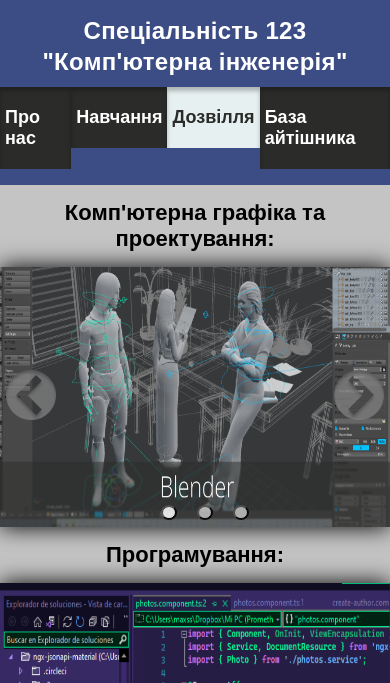
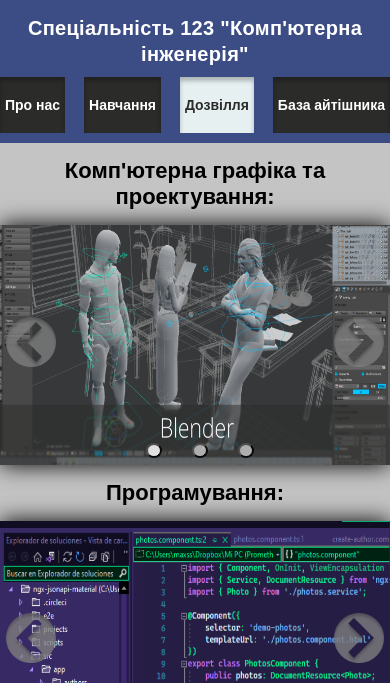
Before and after one commit to tonnymontana33/tonnymontana33.github.io, a plain HTML site: page pages/baza_aytishnika.html in a window 390 px wide. Shown: the top 683 px of the page. Drawn offline with nearby package versions, Linux system fonts and the light colour scheme; files whose address does not match are found by name; a web font is replaced by a local one.

Commit message:
Add files via upload

```diff
--- a/css/style_baza_aytishnika.css
+++ b/css/style_baza_aytishnika.css
@@ -1104,3 +1104,43 @@ footer .icon {
     }
 
 /* Конец меню */
+     @media (max-width: 400px) {
+     /* Меню */
+.heading{
+    font-size: 20px;
+    letter-spacing: 0.3px;
+    margin-top: 15px;
+    margin-bottom: 10px;
+    line-height: 1.3;
+}
+
+.menu {
+    padding: 0px 0px;
+    justify-content:center;
+}
+.logo-img {
+    width:115px;
+    display: none;
+}
+
+    .menu-link{
+        padding: 20px 5px;
+        font-size: 14px;
+    }
+    .nav-wrapper {
+        min-width: 300px;
+        margin-bottom: 10px;
+    }
+
+        .slider img {
+            height: 240px;
+        }
+
+    .slider .slick-dots li{
+    margin-left: 0px;
+    margin-right: 30px;
+    list-style: none;
+    opacity: 85%;
+}
+
+/* Конец меню */
```
